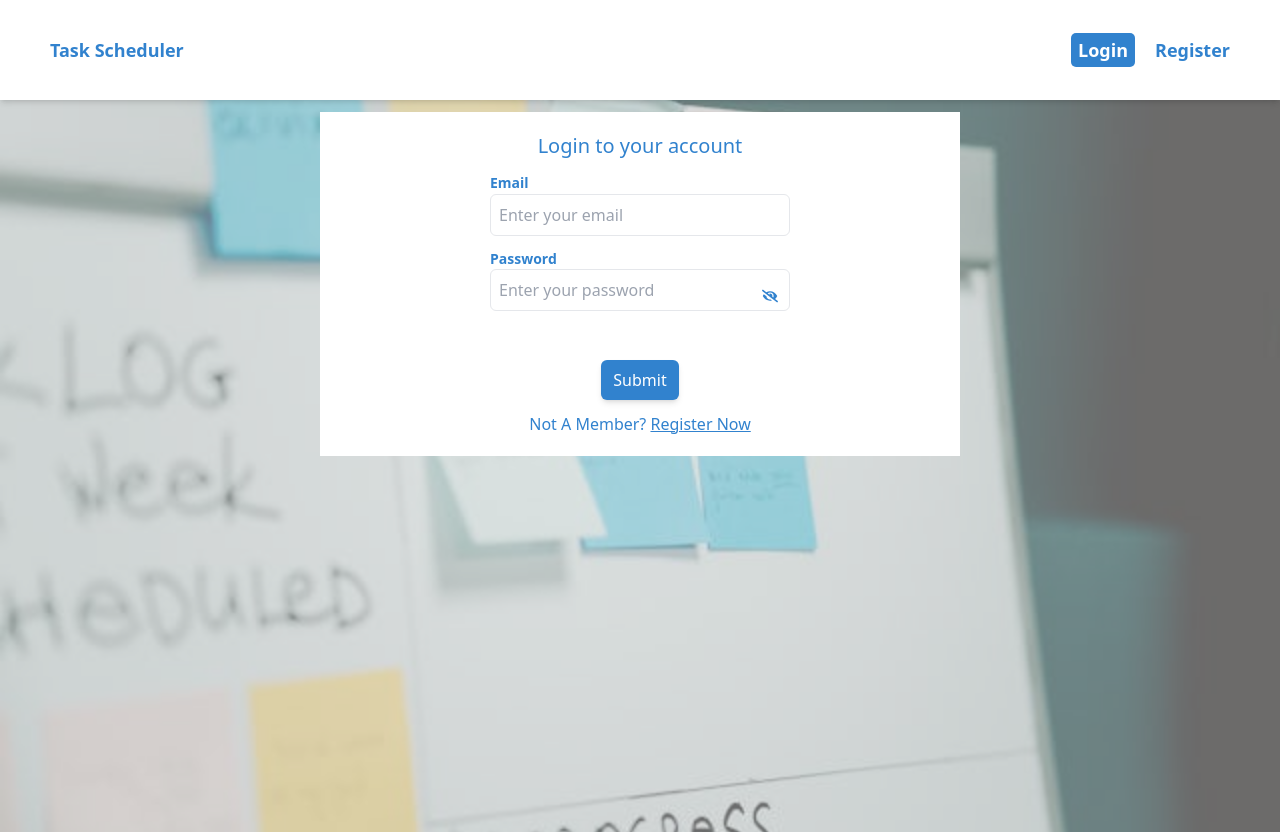
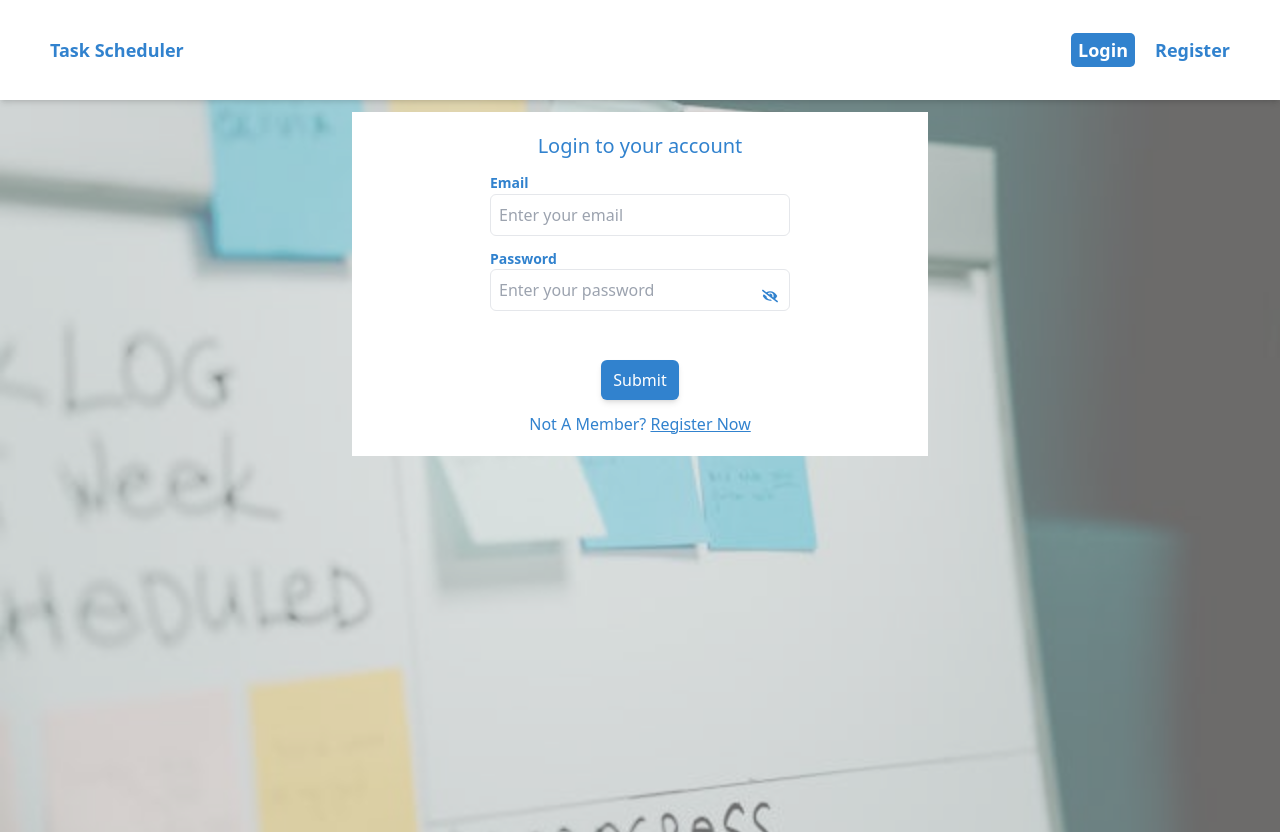
Before and after one commit to sara-ahmadd/task-sched, a React (Vite) app: page /login in a window 1280 px wide. Built offline with nearby package versions, Linux system fonts and the light colour scheme; no server answers.

Commit message:
building issues

```diff
--- a/src/components/Container.tsx
+++ b/src/components/Container.tsx
@@ -1,7 +1,11 @@
 import { ReactNode } from "react";
 
 function Container({ children }: { children: ReactNode }) {
-  return <div className="container page-dimensions">{children}</div>;
+  return (
+    <div className="container">
+      <div className="page-dimensions">{children}</div>
+    </div>
+  );
 }
 
 export default Container;
```
